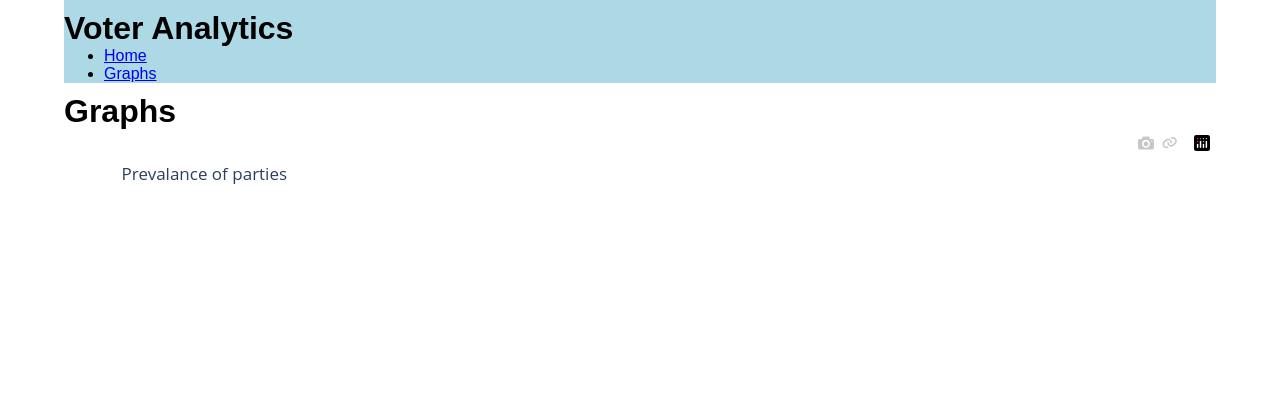
After one commit to coltranebu/cs412, a Django app: page /voter_analytics/graphs in a window 1280 px wide. The commit adds this page. Shown: the top 420 px of the page. Run offline with Django 5.2, Linux system fonts and the light colour scheme; data that the repository does not hold is empty.

Commit message:
Finished what I could of A7

```diff
--- a/static/voter_analytics/style.css
+++ b/static/voter_analytics/style.css
@@ -0,0 +1,23 @@
+/*
+static/voter_analytics/style.css
+Coltrane Margosian. coltrane@bu.edu. 2026-11-01
+This file defines all of the styling present in Voter Analytics.
+*/
+
+* {
+    margin: 0;
+    box-sizing: border-box;
+}
+
+body {
+    font-family: sans-serif;
+    padding: 0 5vw;
+}
+
+header {
+    background-color: lightblue;
+}
+
+h1 {
+    padding-top: 10px;
+}
--- a/voter_analytics/templates/voter_analytics/base.html
+++ b/voter_analytics/templates/voter_analytics/base.html
@@ -16,8 +16,8 @@ Every page uses this template for a common header and navigation.
             <nav>
                 <ul>
                     <li><a href="{% url 'home' %}">Home</a></li>
+                    <li><a href="{% url 'graphs' %}">Graphs</a></li>
                 </ul>
-
             </nav>
         </header>
     {% block content %}
--- /dev/null
+++ b/voter_analytics/templates/voter_analytics/graphs.html
@@ -0,0 +1,15 @@
+<!--
+voter_analytics/templates/voter_analytics/graphs.html
+Coltrane Margosian. coltrane@bu.edu 2026-11-01
+This page shows three different graphs pertaining to the data.
+-->
+
+{% extends 'voter_analytics/base.html' %}
+
+{% block content %}
+
+<h1>Graphs</h1>
+
+{{graph_parties|safe}}
+
+{% endblock %}
--- a/voter_analytics/urls.py
+++ b/voter_analytics/urls.py
@@ -10,4 +10,5 @@ urlpatterns = [
     path(r'', VotersListView.as_view(), name='home'),
     path(r'results', VotersListView.as_view(), name='voters_list'),
     path(r'voter/<int:pk>', VoterDetailView.as_view(), name='voter_detail'),
+    path(r'graphs', GraphListView.as_view(), name='graphs'),
 ]
--- a/voter_analytics/views.py
+++ b/voter_analytics/views.py
@@ -8,34 +8,41 @@ from django.views.generic import ListView, DetailView
 from .models import Voter
 
 import plotly
+# Recommended by Plotly docs
+import plotly.express as px
 import plotly.graph_objs as go
 
 # Create your views here.
 
 def get_party_list():
-        """Get list of distinct parties in database"""
+        """Get list of distinct parties in database."""
         parties = []
+        # Iterate through every Voter & check party
         for voter in Voter.objects.all():
+            # If new party, add it to list
             if voter.party not in parties:
                 parties.append(voter.party)
         return parties
 
 def get_dob_year_list():
-        """Get list of distinct year of birth in database"""
+        """Get list of distinct year of birth in database."""
         dob_years = []
+        # Iterate through every Voter & check year of birth
         for voter in Voter.objects.all().order_by('dob'):
+            # If new year, add it to list
             if voter.dob.year not in dob_years:
                 dob_years.append(voter.dob.year)
         return dob_years
 
 class VotersListView(ListView):
+    """Define a class which displays a filtered list of Voters"""
     model = Voter
     template_name = "voter_analytics/voters.html"
     context_object_name = "voters"
     paginate_by = 100
 
     def get_queryset(self):
-        """"""
+        """Return filtered QuerySet according to filters from search."""
         results = super().get_queryset()
 
         # Filter to party selected
@@ -95,20 +102,63 @@ class VotersListView(ListView):
         return results
 
     def get_context_data(self, **kwargs):
-        """"""
+        """Add list of parties and birth years to context to be referenced by
+        their dropdown menus."""
         context = super().get_context_data()
         context['party_list'] = get_party_list()
         context['dob_year_list'] = get_dob_year_list()
         return context
 
 class VoterDetailView(DetailView):
+    """Define a class which shows all the information associated with one
+    Voter."""
     model = Voter
     context_object_name = "v"
     template_name = "voter_analytics/voter_detail.html"
 
     def get_context_data(self, **kwargs):
-        """"""
+        """Add to context a Google Maps link to the page's Voter's address"""
         context = super().get_context_data()
         v = Voter.objects.get(pk=self.kwargs['pk'])
-        context['google_maps'] = "https://www.google.com/maps/place/" + str(v.addr_num) + "+" + v.addr_st + ",+Newton,+MA+" + str(v.addr_zip)
+        # Build Google Maps link
+        context['google_maps'] = "https://www.google.com/maps/place/" + \
+        str(v.addr_num) + "+" + v.addr_st + ",+Newton,+MA+" + str(v.addr_zip)
         return context
+
+class GraphListView(ListView):
+    """Define a class which shows all the graphs associated with the data."""
+    model = Voter
+    context_object_name = "v"
+    template_name = "voter_analytics/graphs.html"
+
+    def get_context_data(self, **kwargs):
+        """Add graph divs to context data"""
+        # Get context
+        context = super().get_context_data(**kwargs)
+
+        # vvv PARTY AFFILIATION PIE CHART vvv
+        # Start with empty list
+        labels = []
+        # Add distinct parties to labels
+        for voter in Voter.objects.all():
+            if voter.party not in labels:
+                labels.append(voter.party)
+        # Initialize corresponding value list
+        values = [0] * len(labels)
+        # Build value list: count number of party members
+        i = 0
+        while i < len(labels):
+            values[i] = Voter.objects.filter(party=labels[i]).count()
+            i += 1
+
+        # Initialize pie chart data
+        fig = go.Pie(labels=labels, values=values)
+        title_text = "Prevalance of parties"
+
+        # Generate graph
+        graph_parties = plotly.offline.plot({"data":[fig], "layout_title_text":title_text}, auto_open=False, output_type="div")
+
+        # Add graph to context
+        context['graph_parties'] = graph_parties
+
+        return context
--- /dev/null
+++ b/voters_url.txt
@@ -0,0 +1 @@
+https://cs-webapps.bu.edu/coltrane/voter_analytics/
```
Also changed, not shown: voter_analytics/models.py (+2 -10 lines), voter_analytics/templates/voter_analytics/search.html (+11 -6 lines), voter_analytics/templates/voter_analytics/voter_detail.html (+5 -2 lines), voter_analytics/templates/voter_analytics/voters.html (+14 -6 lines), voter_analytics/migrations/0002_alter_voter_v20state_alter_voter_v21primary_and_more.py (added), 1 other file.
